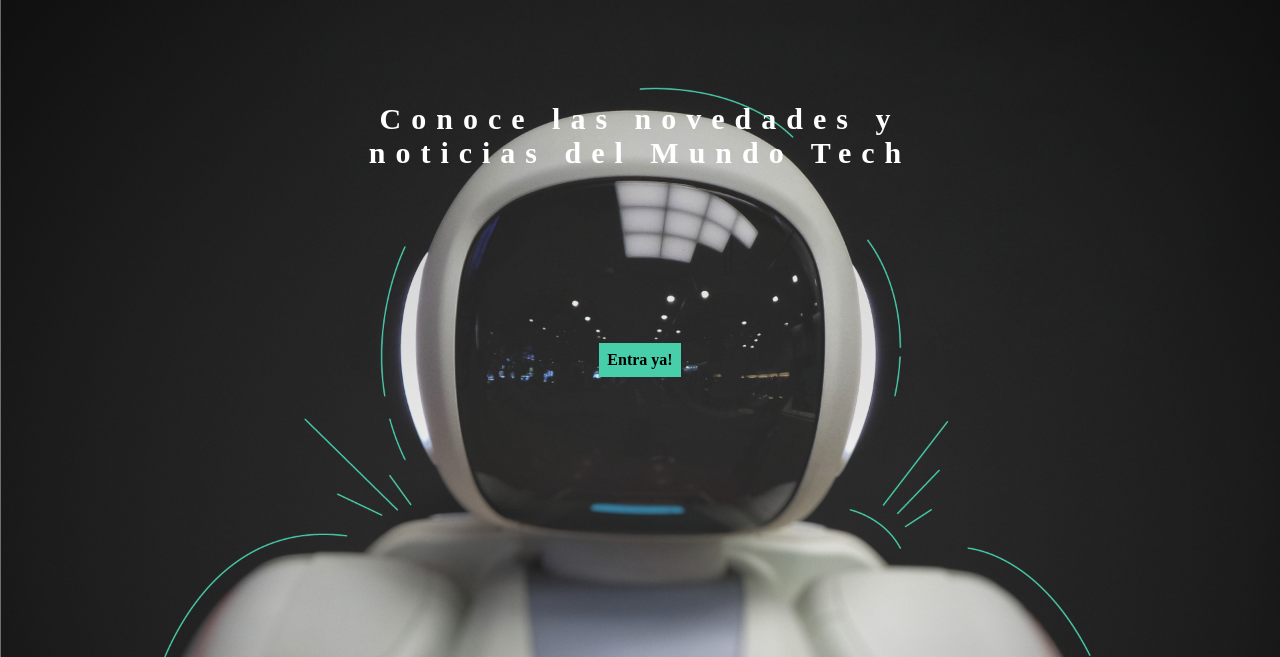
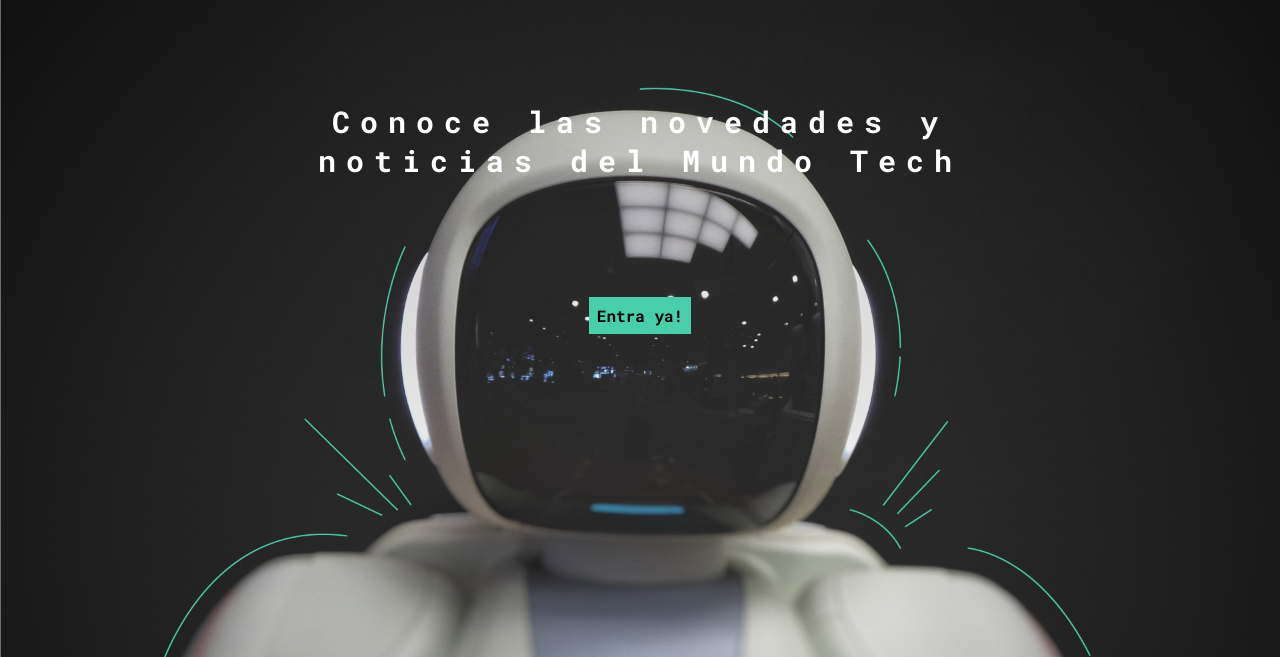
Before and after one commit to neydan-19/Pagina-de-Mantenimiento, a plain HTML site: page index.html in a window 1280 px wide. Shown: the part 143-800 px from the top of the page. Drawn offline with Linux system fonts and the light colour scheme.

Commit message:
Agrege un font-family al BODY y ETIQUETAS DE TEXTO, Tambien cambie la posicion del boton del INDEX.HTML

```diff
--- a/css/main.css
+++ b/css/main.css
@@ -1,4 +1,6 @@
 /* CAMBIOS GLOBALES */
+@import url('https://fonts.googleapis.com/css2?family=Roboto+Mono:wght@400;500;700&family=Roboto+Slab:wght@400;700&family=Roboto:wght@400;500;700;900&display=swap');
+
 body {
     margin: 0;
     padding: 0;
@@ -7,6 +9,7 @@ body {
     bottom: 0;
     left: 0;
     right: 0;
+    font-family: 'Roboto mono', monospace;
 }
 
 a {
@@ -94,6 +97,7 @@ nav .profile-link a {
 }
 
 .home-main-text {
+    font-family: 'Roboto mono', monospace;
     font-size: 30px;
     font-weight: bolder;
     letter-spacing: 10px;
@@ -104,7 +108,7 @@ nav .profile-link a {
 .home-main section .home-main-button {
     background-color: #47cfac;
     padding: 8px;
-    align-self: center;
+    align-self: flex-start;
     font-weight: bolder;
 }
 /* MAIN */
```
